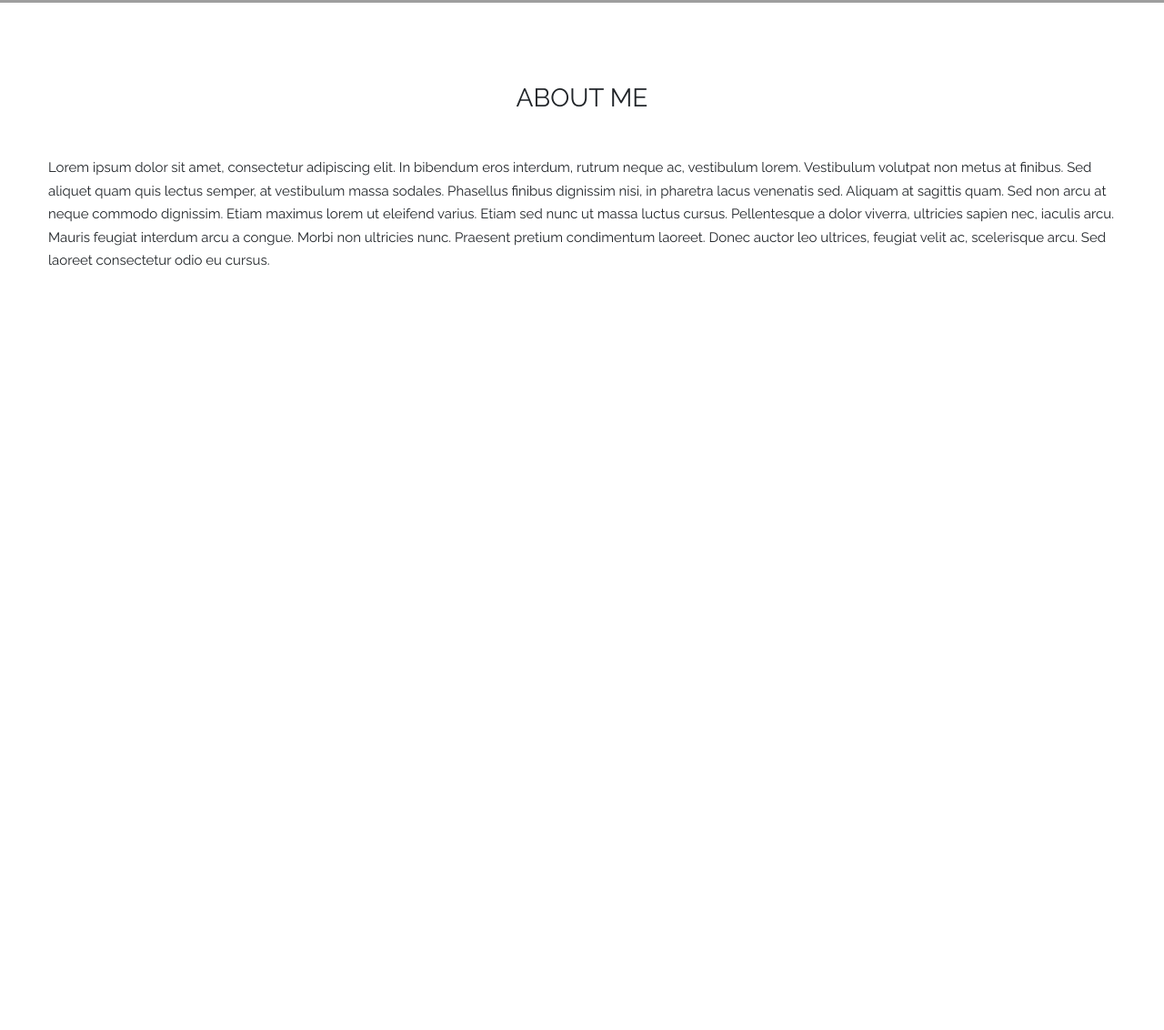
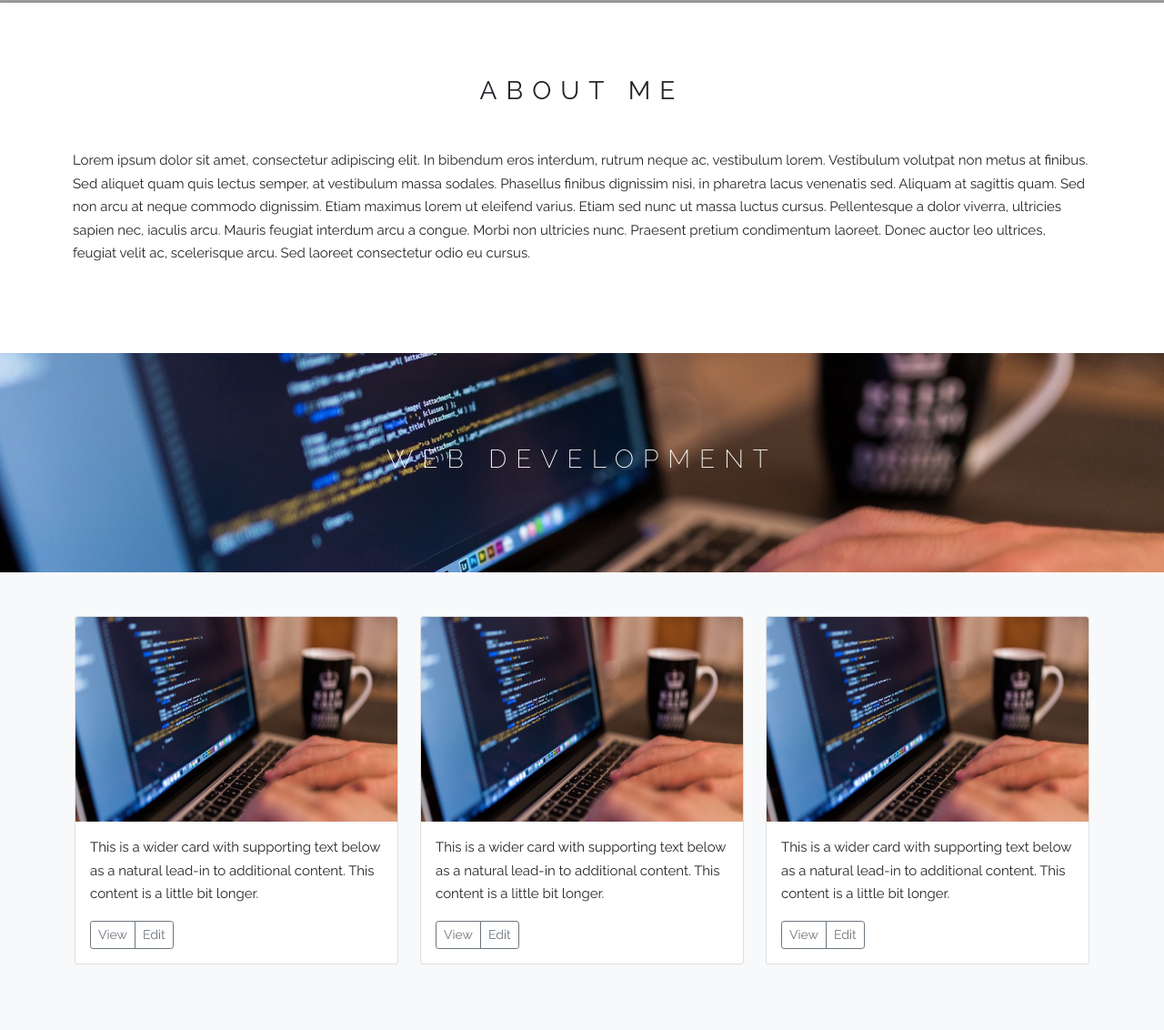
Before and after one commit to omar-94/official-portfolio, a plain HTML site: page index.html in a window 1280 px wide. Shown: the part 590-1722 px from the top of the page at 91% size. Before the commit the page ends 994 px from the top, so only its background shows below. Drawn offline with nearby package versions, Linux system fonts and the light colour scheme; grey boxes are pictures that could not be loaded.

Commit message:
web dev div added in html

```diff
--- a/assets/css/style.css
+++ b/assets/css/style.css
@@ -6,8 +6,20 @@ p {
     font-size: 15px;
 }
 
+/* Create a Parallax Effect */
+.back-img1, .back-img2 {
+    background-attachment: fixed;
+    background-position: center;
+    background-repeat: no-repeat;
+    background-size: cover;
+    }
+
+/* NAV BAR */
+.navbar {
+    box-shadow: 0px .5px 5px black;
+}
+
 /* OMAR NAVA TITLE */
-
 #home {
     padding: 250px 0px;
     font-family: 'Raleway', sans-serif;
@@ -24,25 +36,31 @@ p {
     color: white;
 }
 
-        /* Create a Parallax Effect */
-.big-img1 {
-    background-attachment: fixed;
-    background-position: center;
-    background-repeat: no-repeat;
-    background-size: cover;
-  }
-
-    /* First image */
-.big-img1 {
-background-image: url("../images/portrait.jpg");
-min-height: 100%;
+.back-img1 {
+    background-image: url("../images/portrait.jpg");
+    min-height: 100%;
 }
 
 /* ABOUT ME */
 .about-me {
-  margin: 40px 5px;
+    box-shadow: .5px .5px 3px black;
+    padding: 5rem;
 }
 
 #about-me-title {
     margin-bottom: 3rem;
+    letter-spacing: 10px;
+    font-size: 1.75rem;
 }
+
+/* WEB DEV IMAGE */
+.back-img2 {
+    background-image: url("../images/web-developer.jpeg");
+    min-height: 50px;
+    padding: 100px;
+}
+
+#web-dev-title {
+    letter-spacing: 10px;
+    font-size: 1.75rem;
+}
--- a/index.html
+++ b/index.html
@@ -50,20 +50,77 @@
 
     <!-- Main -->
     <main>
+
         <!-- Hero Image and Title -->
-        <div class="big-img1 text-center" id="home">
-            <h1 class="display-5 fw-bold" id="name-title">OMAR NAVA</h1>
+        <div class="back-img1 text-center" id="home">
+            <h1 class="display-5 fw-normal" id="name-title">OMAR NAVA</h1>
             <h6 class="text-center" id="job-subtitle">Web Developer / Graphic Designer / Photagrapher</h6>
         </div>
-        <!-- About Me -->
-        <div class="about-me p-5" id="about-me">
+
+        <!-- About Me Section -->
+        <div class="about-me" id="about-me">
             <h3 class="text-center" id="about-me-title"> ABOUT ME </h3>
             <p>Lorem ipsum dolor sit amet, consectetur adipiscing elit. In bibendum eros interdum, rutrum neque ac, vestibulum lorem. Vestibulum volutpat non metus at finibus. Sed aliquet quam quis lectus semper, at vestibulum massa sodales. Phasellus finibus dignissim nisi, in pharetra lacus venenatis sed. Aliquam at sagittis quam. Sed non arcu at neque commodo dignissim. Etiam maximus lorem ut eleifend varius. Etiam sed nunc ut massa luctus cursus. Pellentesque a dolor viverra, ultricies sapien nec, iaculis arcu. Mauris feugiat interdum arcu a congue. Morbi non ultricies nunc. Praesent pretium condimentum laoreet. Donec auctor leo ultrices, feugiat velit ac, scelerisque arcu. Sed laoreet consectetur odio eu cursus. </p>
+        </div>
 
+        <!-- Web Developer Image -->
+        <div class="back-img2 text-center">
+            <h3 class="display-2 fw-light text-white" id="web-dev-title">WEB DEVELOPMENT</h3>
         </div>
+
+        <!-- Web Development Projects Section-->
+        <div class="web-dev-projects album py-5 bg-light">
+            <div class="container">
+                <div class="row">
+                    <div class="col-md-4">
+                        <div class="card mb-4 box-shadow">
+                            <img class="card-img-top" data-src="holder.js/100px225?theme=thumb&amp;bg=55595c&amp;fg=eceeef&amp;text=Thumbnail" alt="Thumbnail [100%x225]" style="height: 225px; width: 100%; display: block;" src="assets/images/web-developer.jpeg" data-holder-rendered="true">
+                            <div class="card-body">
+                                <p class="card-text">This is a wider card with supporting text below as a natural lead-in to additional content. This content is a little bit longer.</p>
+                                <div class="d-flex justify-content-between align-items-center">
+                                    <div class="btn-group">
+                                    <button type="button" class="btn btn-sm btn-outline-secondary">View</button>
+                                    <button type="button" class="btn btn-sm btn-outline-secondary">Edit</button>
+                                    </div>
+                                </div>
+                            </div>
+                        </div>
+                    </div>
+                    <div class="col-md-4">
+                        <div class="card mb-4 box-shadow">
+                            <img class="card-img-top" data-src="holder.js/100px225?theme=thumb&amp;bg=55595c&amp;fg=eceeef&amp;text=Thumbnail" alt="Thumbnail [100%x225]" style="height: 225px; width: 100%; display: block;" src="assets/images/web-developer.jpeg" data-holder-rendered="true">
+                            <div class="card-body">
+                                <p class="card-text">This is a wider card with supporting text below as a natural lead-in to additional content. This content is a little bit longer.</p>
+                                <div class="d-flex justify-content-between align-items-center">
+                                    <div class="btn-group">
+                                    <button type="button" class="btn btn-sm btn-outline-secondary">View</button>
+                                    <button type="button" class="btn btn-sm btn-outline-secondary">Edit</button>
+                                    </div>
+                                </div>
+                            </div>
+                        </div>
+                    </div>
+                    <div class="col-md-4">
+                        <div class="card mb-4 box-shadow">
+                            <img class="card-img-top" data-src="holder.js/100px225?theme=thumb&amp;bg=55595c&amp;fg=eceeef&amp;text=Thumbnail" alt="Thumbnail [100%x225]" style="height: 225px; width: 100%; display: block;" src="assets/images/web-developer.jpeg" data-holder-rendered="true">
+                            <div class="card-body">
+                                <p class="card-text">This is a wider card with supporting text below as a natural lead-in to additional content. This content is a little bit longer.</p>
+                                <div class="d-flex justify-content-between align-items-center">
+                                    <div class="btn-group">
+                                    <button type="button" class="btn btn-sm btn-outline-secondary">View</button>
+                                    <button type="button" class="btn btn-sm btn-outline-secondary">Edit</button>
+                                    </div>
+                                </div>
+                            </div>
+                        </div>
+                    </div>
+                </div>
+            </div>
+        </div>
+    </div>
+    </div>
+
     </main>
-
-
 
     <!-- Link to Bootstrap Javascript -->
     <script src="https://cdn.jsdelivr.net/npm/bootstrap@5.0.1/dist/js/bootstrap.bundle.min.js" integrity="sha384-gtEjrD/SeCtmISkJkNUaaKMoLD0//ElJ19smozuHV6z3Iehds+3Ulb9Bn9Plx0x4" crossorigin="anonymous"></script>
```
